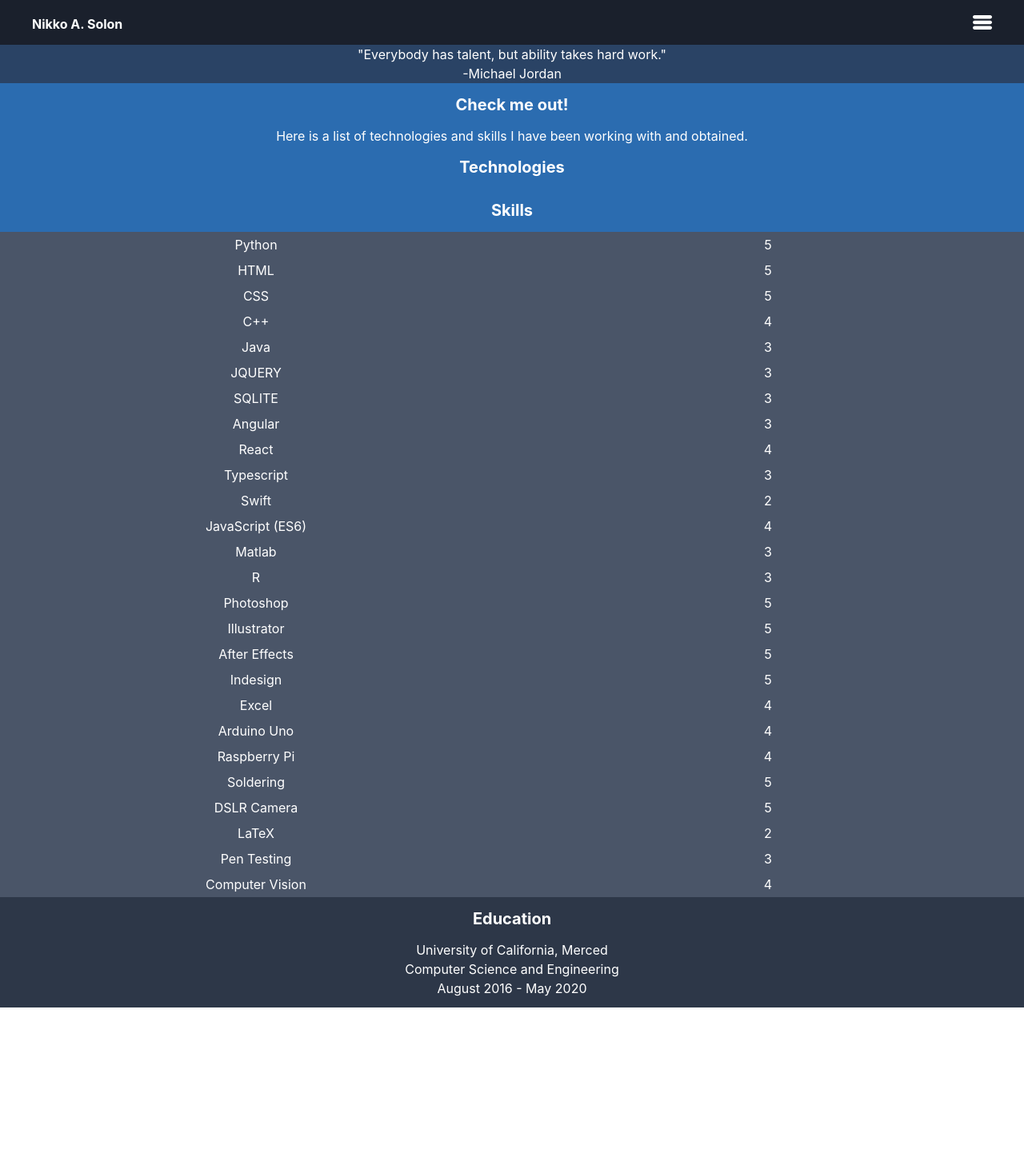
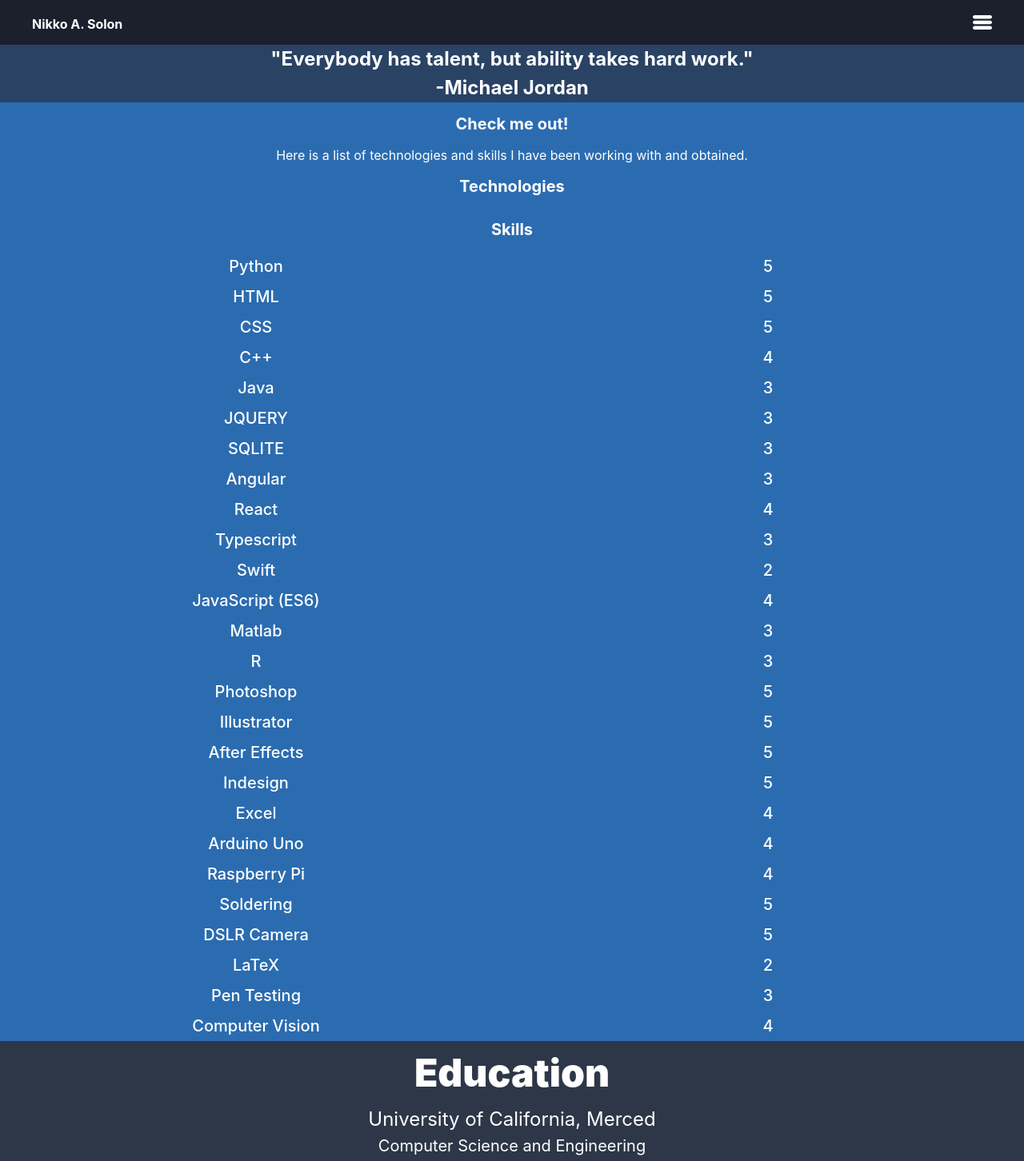
Before and after one commit to Solobrosco/site-update, a React (Create React App) app: page / in a window 1280 px wide. Shown: the top 1452 px of the page at 80% size. Before the commit the page ends 1260 px from the top, so only its background shows below. Built offline with nearby package versions, Linux system fonts and the light colour scheme.

Commit message:
changed text styling and sizes

```diff
--- a/src/components/Education.tsx
+++ b/src/components/Education.tsx
@@ -4,15 +4,15 @@ import education from '../data/education.json';
 
 const Education = () => {
     return(
-        <div className="bg-gray-800 text-white text-center items-center justify-center">
-            <div id='Experience' className='text-xl py-3 font-bold'>Education</div>
-                <div className='pb-3'>
+        <div className="pb-2 bg-gray-800 text-white text-center items-center justify-center">
+            <div id='Experience' className='text-5xl py-1 font-black'>Education</div>
+                <div className='text-2xl'>
                     {education.school}
-                    <br></br>
+                </div>
+                <div className='text-xl'>
                     {education.major}
-                    <br></br>
-                    {education.time}
                 </div>
+                {education.time}
         </div>
     );
 }
--- a/src/components/SimpleSplashPage.tsx
+++ b/src/components/SimpleSplashPage.tsx
@@ -7,16 +7,16 @@ import quotes from '../data/quotes.json';
 function pickRandomQuote () {
     let keys = Object.keys(quotes);
     let randIndex = keys[Math.floor(Math.random() * keys.length)];
-    let item = quotes[keys[randIndex]];
+    return quotes[keys[randIndex]];
     // console.log(item);
-    return item;
+
 }
 
 const SimpleSplashPage = () =>{
     let quote = pickRandomQuote();
     return(
-        <div className="bg-blue-900 text-white text-center items-center justify-center relative" >
-            <h1 className=''>"{quote.quote}"<br></br>-{quote.author}</h1>
+        <div className="bg-blue-900 text-white text-center items-center justify-center  " >
+            <h1 className='font-bold text-2xl'>"{quote.quote}"<br></br>-{quote.author}</h1>
             {/* <img className='object-contain ' src={Snelling} alt='snelling'/> */}
         </div>
     );
--- a/src/components/Skills.tsx
+++ b/src/components/Skills.tsx
@@ -7,7 +7,7 @@ interface SkillsProps {
 
 const Skills = (props: SkillsProps) => {
     return(
-        <div className='py-1 bg-gray-700 flex'>
+        <div className='text-xl font-medium py-1 flex'>
             <div className='w-1/2'>
                 {props.name}
             </div>
```
